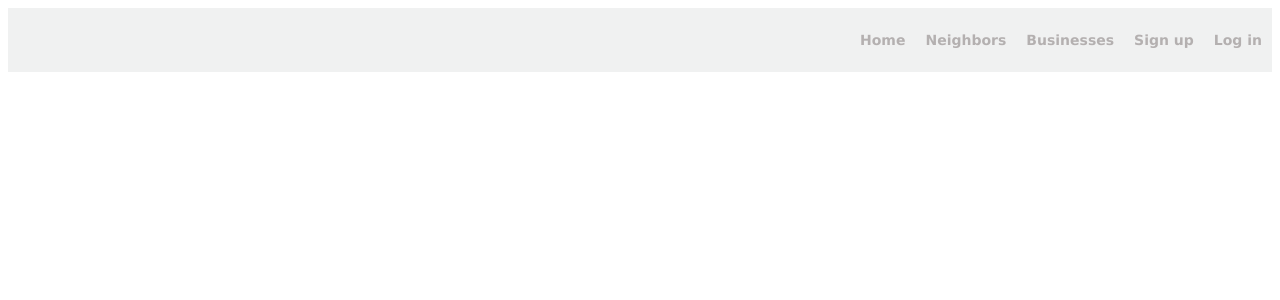
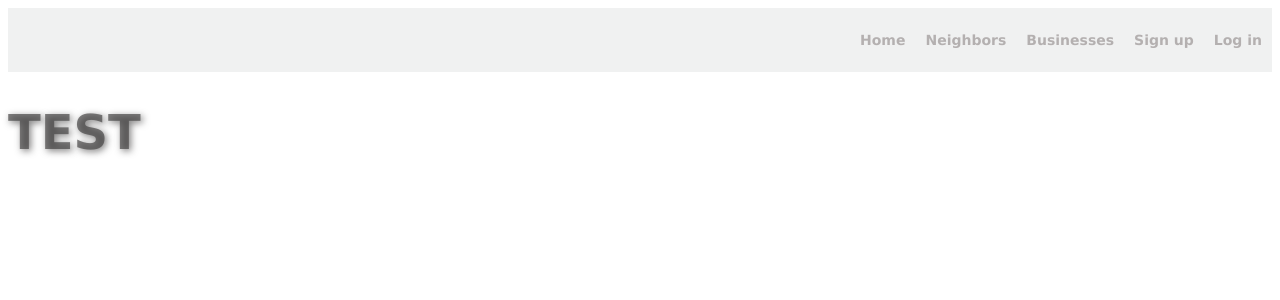
Before and after one commit to claudiahalip/NabeB_frontend_withReact, a React (Create React App) app: page /userprofile in a window 1280 px wide. Shown: the top 300 px of the page. Built offline with nearby package versions, Linux system fonts and the light colour scheme; no server answers.

Commit message:
UserProfile component added

```diff
--- a/src/App.js
+++ b/src/App.js
@@ -9,6 +9,7 @@ import Login from './components/Login'
 import Signup from  './components/Signup'
 import Businesses from './components/Businesses'
 import Neighbors from './components/Neighbors'
+import UserProfile from './components/UserProfile';
 
 class  App extends Component {
   constructor(props) {
@@ -82,6 +83,10 @@ class  App extends Component {
               <Signup {...props} handleLogin={this.handleLogin} loggedInStatus={this.state.isLoggedIn}/>
               )}
             />
+            <Route exact path='/userprofile' render = {props=> (
+              <UserProfile {...props} loggedInStatus = {this.state.isLoggedIn}/>
+            )}
+              />
         </Switch>
 
 
--- a/src/components/NavBar.js
+++ b/src/components/NavBar.js
@@ -30,6 +30,9 @@ class NavBar extends Component {
                 <Link to='/'>
                     <h3 className="navBarLinks">Home</h3>
                 </Link>
+                <Link to = '/userprofile'>
+                    {this.props.loggedInStatus && <h3 className="navBarLinks">Your profile</h3>}
+                </Link>
 
                 </div>
 
--- /dev/null
+++ b/src/components/UserProfile.js
@@ -0,0 +1,12 @@
+import React, {Component} from 'react'
+
+class UserProfile extends Component {
+    render(){
+        return(
+            <div>
+                <h1>TEST</h1>
+            </div>
+        )
+    }
+}
+export default UserProfile
```
Also changed, not shown: 1 other file (tests, documents, lock files or other folders).
